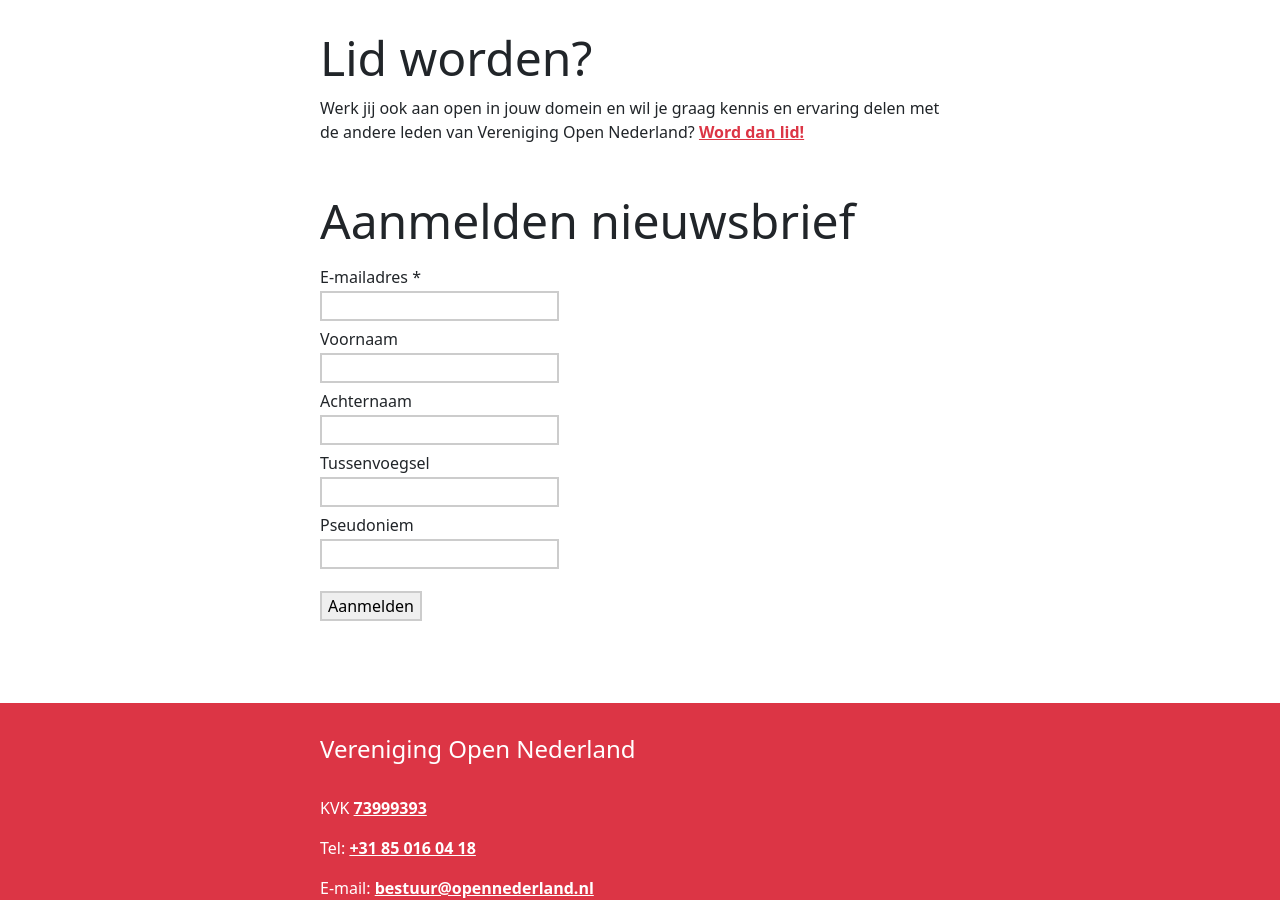
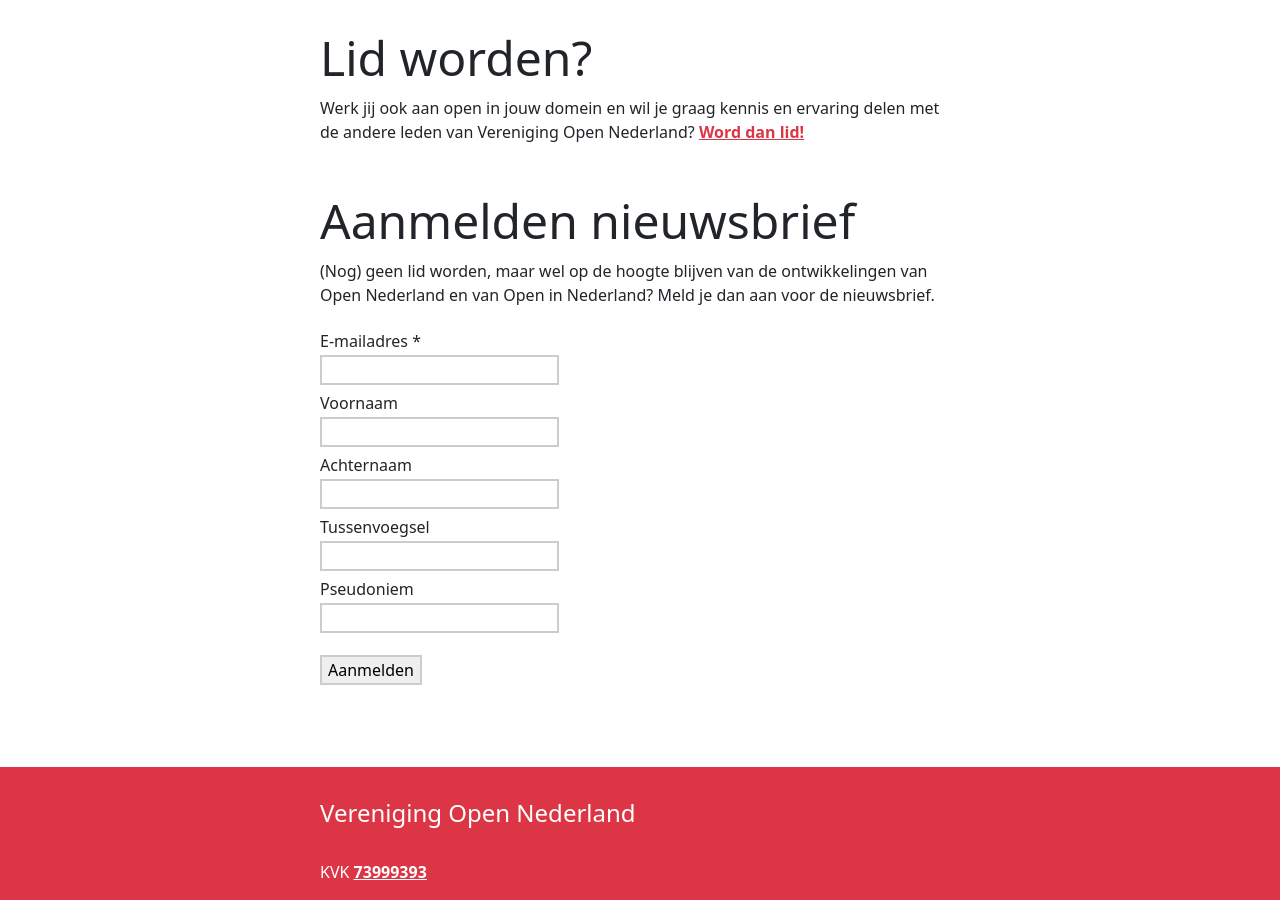
Before and after one commit to opennederland/www.opennederland.nl, a Jekyll site: the page built from index.md, in a window 1280 px wide and 900 px high, scrolled down 2542 px. Built offline with Jekyll 4.4.1, drawn with Linux system fonts in a browser that asks for light colours.

Commit message:
Update index.md

```diff
--- a/index.md
+++ b/index.md
@@ -28,4 +28,6 @@
 
 ## Aanmelden nieuwsbrief
 
+(Nog) geen lid worden, maar wel op de hoogte blijven van de ontwikkelingen van Open Nederland en van Open in Nederland? Meld je dan aan voor de nieuwsbrief.
+
 {% include laposta.html %}
```
